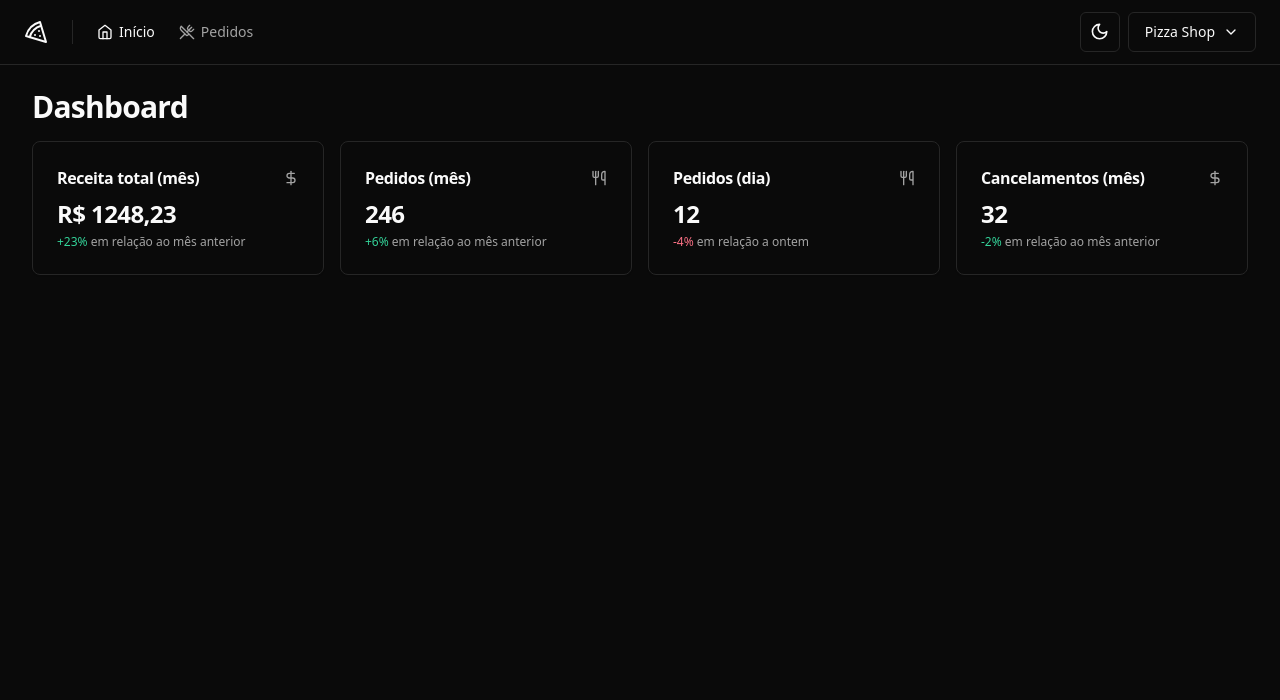
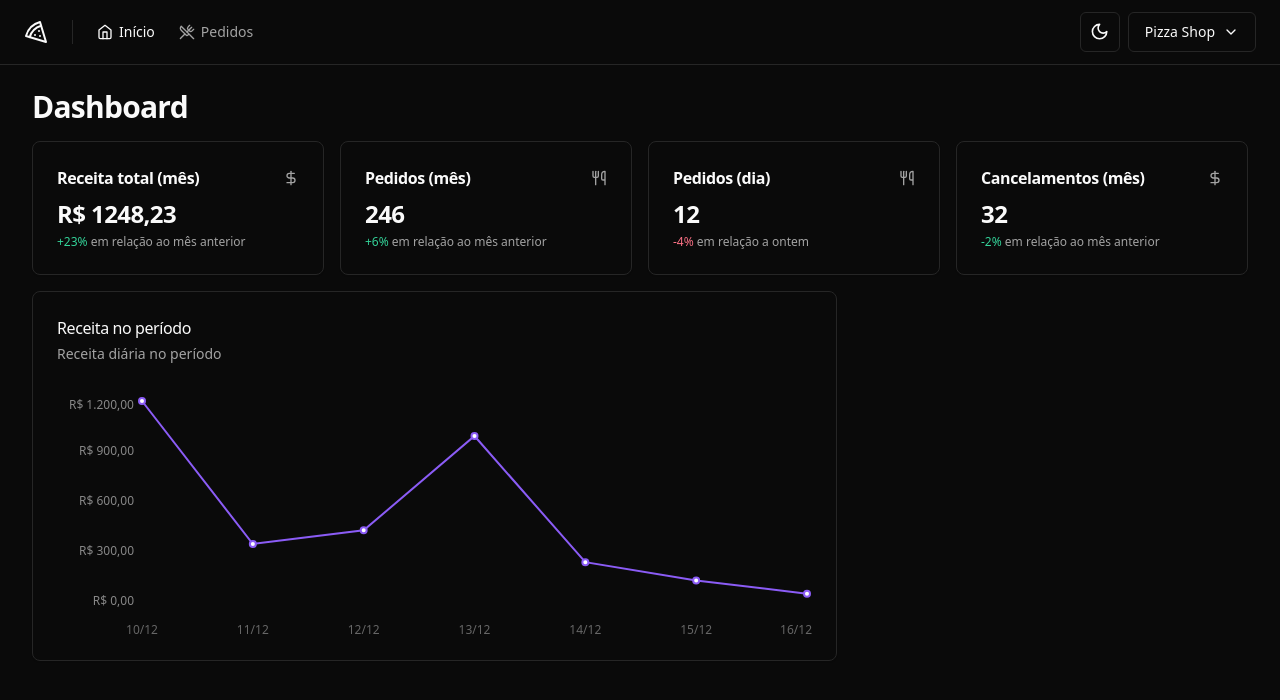
Before and after one commit to rafaelcardeallodi/pizzashop-web, a React (Vite) app: page / in a window 1280 px wide. Shown: the top 700 px of the page. Built offline with nearby package versions, Linux system fonts and the light colour scheme.

Commit message:
Gráfico de receita no período

```diff
--- a/package.json
+++ b/package.json
@@ -27,6 +27,7 @@
     "react-helmet-async": "^2.0.4",
     "react-hook-form": "^7.49.2",
     "react-router-dom": "^6.21.1",
+    "recharts": "^2.10.3",
     "sonner": "^1.3.1",
     "sort-by": "^1.2.0",
     "tailwind-merge": "^2.2.0",
--- a/src/pages/app/dashboard/dashboard.tsx
+++ b/src/pages/app/dashboard/dashboard.tsx
@@ -4,6 +4,7 @@
 import { MonthCanceledOrdersAmountCard } from './month-canceled-orders-amount-card'
 import { MonthOrdersAmountCard } from './month-orders-amount-card'
 import { MonthRevenueCard } from './month-revenue-card'
+import { RevenueChart } from './revenue-chart'
 
 export function Dashboard() {
   return (
@@ -18,6 +19,10 @@
           <DayOrdersAmountCard />
           <MonthCanceledOrdersAmountCard />
         </div>
+
+        <div className="grid grid-cols-9 gap-4">
+          <RevenueChart />
+        </div>
       </div>
     </>
   )
--- /dev/null
+++ b/src/pages/app/dashboard/revenue-chart.tsx
@@ -0,0 +1,72 @@
+import {
+  CartesianGrid,
+  Line,
+  LineChart,
+  ResponsiveContainer,
+  Tooltip,
+  XAxis,
+  YAxis,
+} from 'recharts'
+import colors from 'tailwindcss/colors'
+
+import {
+  Card,
+  CardContent,
+  CardDescription,
+  CardHeader,
+  CardTitle,
+} from '@/components/ui/card'
+
+const data = [
+  { date: '10/12', revenue: 1200 },
+  { date: '11/12', revenue: 342 },
+  { date: '12/12', revenue: 424 },
+  { date: '13/12', revenue: 990 },
+  { date: '14/12', revenue: 233 },
+  { date: '15/12', revenue: 123 },
+  { date: '16/12', revenue: 44 },
+]
+
+interface RevenueChartProps {}
+
+export function RevenueChart(props: RevenueChartProps) {
+  return (
+    <Card className="col-span-6">
+      <CardHeader className="flex-row items-center justify-between pb-8">
+        <div className="space-y-1">
+          <CardTitle className="text-base font-medium">
+            Receita no período
+          </CardTitle>
+          <CardDescription>Receita diária no período</CardDescription>
+        </div>
+      </CardHeader>
+
+      <CardContent>
+        <ResponsiveContainer width="100%" height={240}>
+          <LineChart data={data} style={{ fontSize: 12 }}>
+            <XAxis dataKey="date" tickLine={false} axisLine={false} dy={16} />
+
+            <YAxis
+              stroke="#888"
+              axisLine={false}
+              tickLine={false}
+              width={80}
+              tickFormatter={(value: number) =>
+                value.toLocaleString('pt-BR', {
+                  style: 'currency',
+                  currency: 'BRL',
+                })
+              }
+            />
+            <Line
+              type="linear"
+              strokeWidth={2}
+              dataKey="revenue"
+              stroke={colors.violet[500]}
+            />
+          </LineChart>
+        </ResponsiveContainer>
+      </CardContent>
+    </Card>
+  )
+}
```
Also changed, not shown: 1 other file (tests, documents, lock files or other folders).
